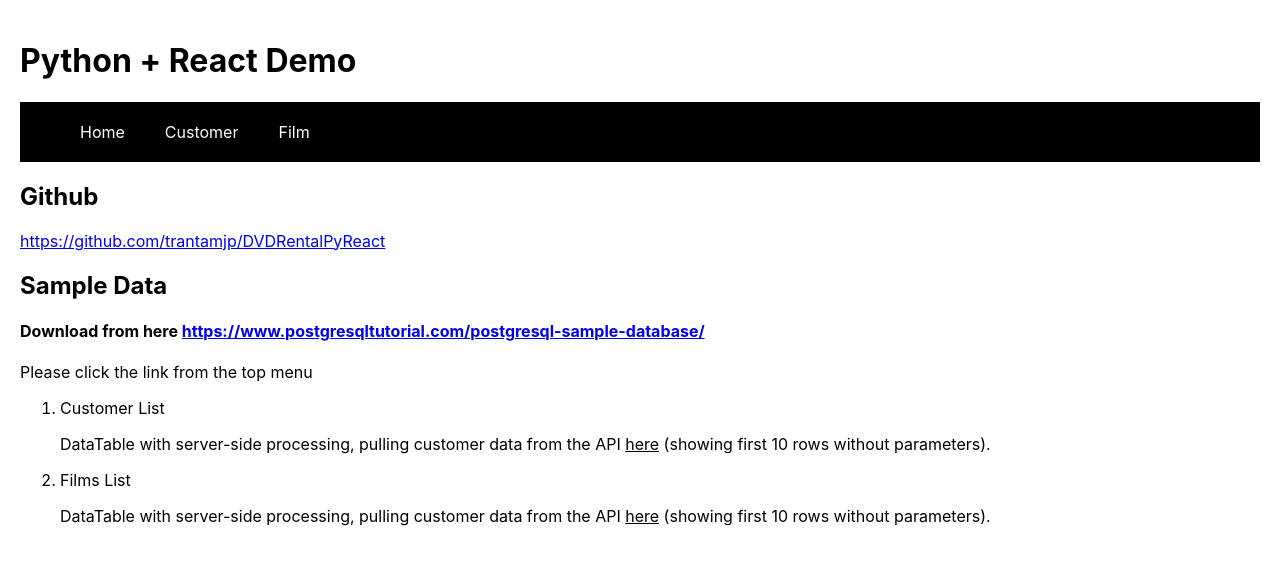
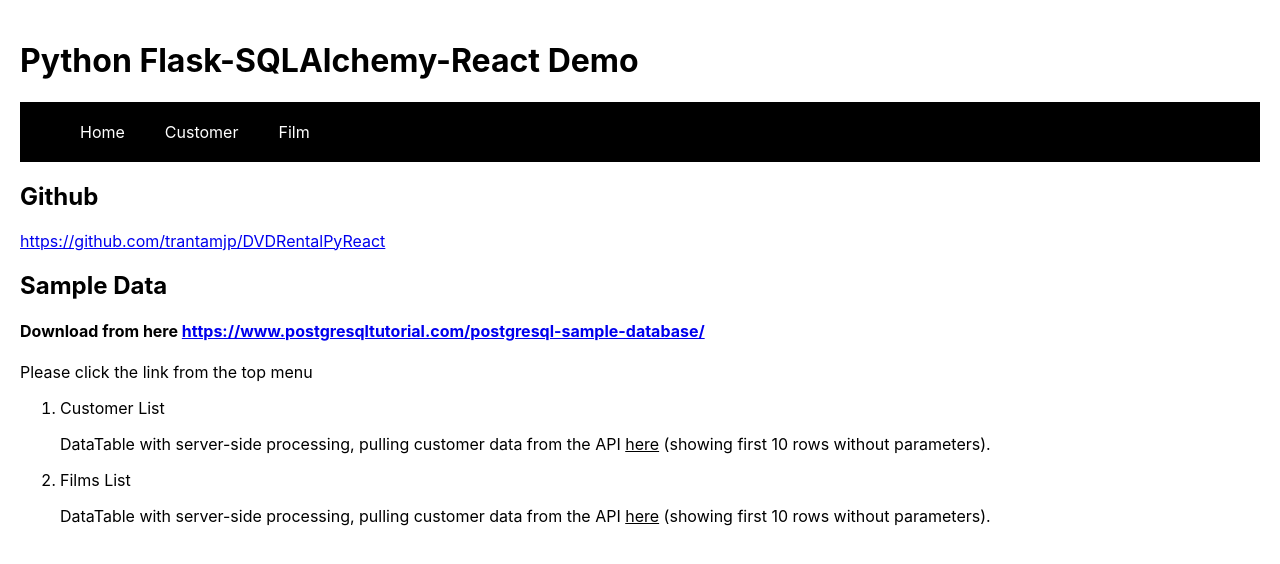
Before and after one commit to trantamjp/DVDRentalPyReact, a React (Create React App) app: page / in a window 1280 px wide. Shown: the top 564 px of the page. Built offline with nearby package versions, Linux system fonts and the light colour scheme; no server answers.

Commit message:
Changed title

```diff
--- a/src/App.js
+++ b/src/App.js
@@ -11,7 +11,7 @@ const Styles = styled.div`
 
 const App = () => (
   <Styles>
-      <h1>Python + React Demo</h1>
+      <h1>Python Flask-SQLAlchemy-React Demo</h1>
       <Navigation />
       <Main />
   </Styles>
```
